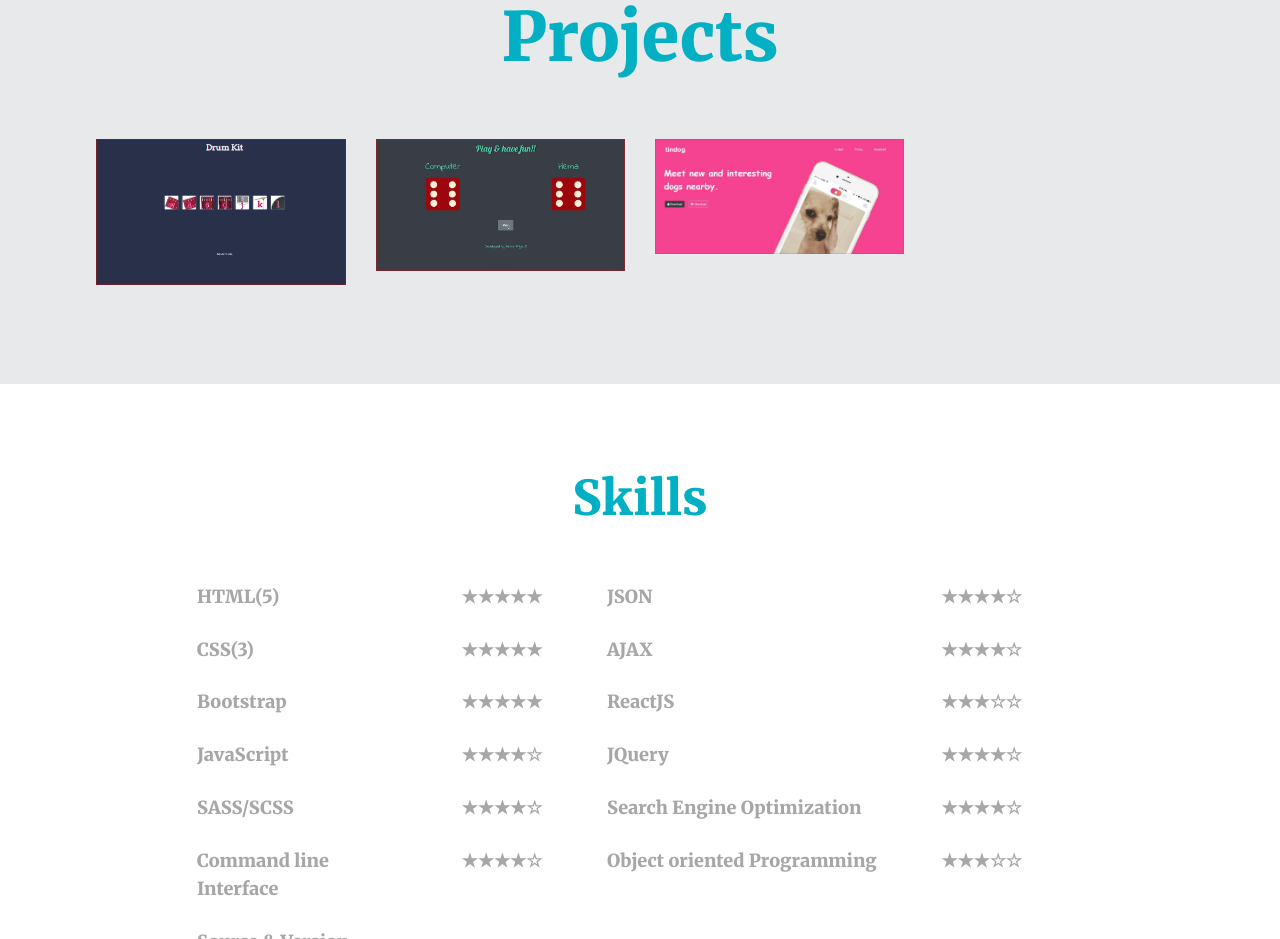
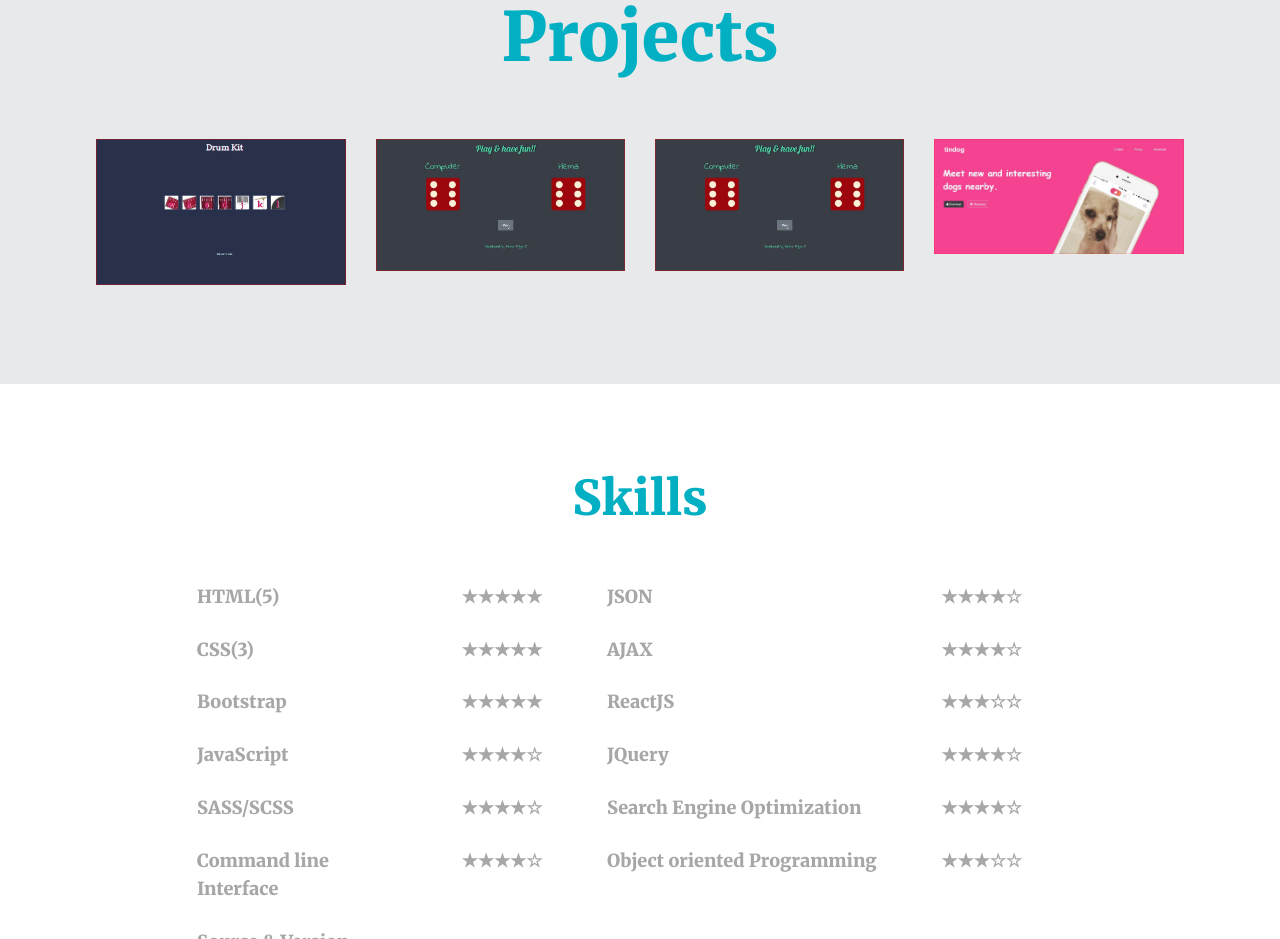
Before and after one commit to HemaSurendra8696/Personal-Portfoli, a website: page index.html in a window 1280 px wide. Shown: the part 1951-2890 px from the top of the page. Drawn offline with Linux system fonts and the light colour scheme; a web font is replaced by a local one.

Commit message:
Update index.html

```diff
--- a/index.html
+++ b/index.html
@@ -93,17 +93,17 @@
             </figcaption>
           </figure>
           <!-- Portfolio item 5 -->
-          <!--
+
           </figure>
           <figure class="portfolio-item">
             <img class="portfolio-image" src="img/dicegame.JPG" alt="portfolio item">
             <figcaption>
-              <h2 class="portfolio-title">Dice Game</h2>
-              <p class="portfolio-desc">Built using JavaScript & DOM</p>
-              <a href="https://hemasurendra8696.github.io/Hema-sDiceGame/" class="portfolio-link">2020</a>
+              <h2 class="portfolio-title">Personal-Blog</h2>
+              <p class="portfolio-desc">Built using CSS</p>
+              <a href="https://hemasurendra8696.github.io/Personal-Blog/" class="portfolio-link">2020</a>
             </figcaption>
           </figure>
-      -->
+
           <figure class="portfolio-item">
             <img class="portfolio-image" src="img/tindog.JPG" alt="portfolio item">
             <figcaption>
```
